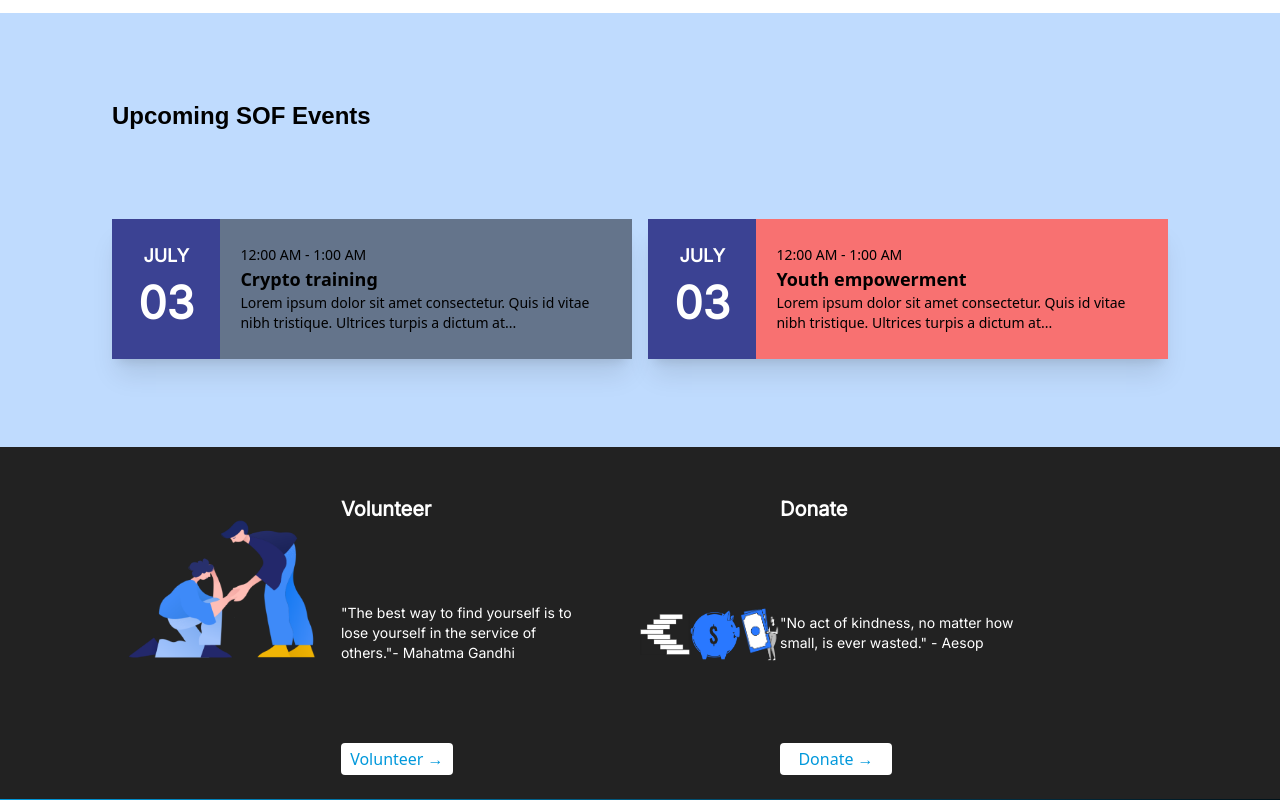
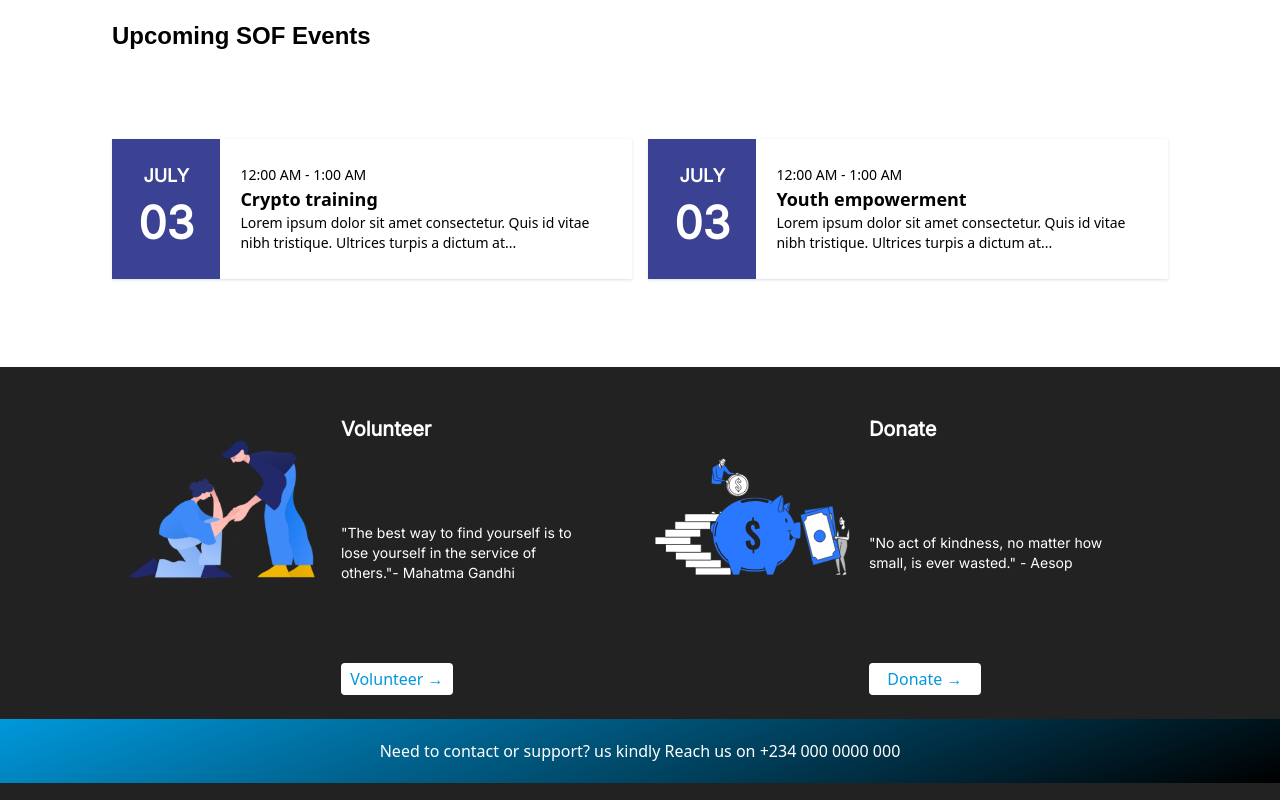
Before and after one commit to JusticeOpara/sylvester-osunji-foundation, a React (Vite) app: page / in a window 1280 px wide. Shown: the part 3620-4420 px from the top of the page. Built offline with nearby package versions, Linux system fonts and the light colour scheme.

Commit message:
updated prod

```diff
--- a/src/App.tsx
+++ b/src/App.tsx
@@ -1,9 +1,7 @@
 import Navbar from './components/Navbar';
-import { Route, Routes, BrowserRouter } from 'react-router-dom';
+import { BrowserRouter } from 'react-router-dom';
 import Footer from './components/Footer';
-import Home from './pages/Home';
-import About from './pages/About';
-import Project from './pages/Project';
+import AnimatedRoutes from './pages/AnimatedRoutes';
 
 const App = () => {
 
@@ -11,14 +9,8 @@ const App = () => {
     <BrowserRouter>
       <Navbar />
 
-      <Routes>
+      <AnimatedRoutes />
 
-        <Route path="/" element={<Home />} />
-
-        <Route path="/about" element={<About />} />
-        <Route path="/project" element={<Project />} />
-
-      </Routes>
       <Footer />
 
     </BrowserRouter>
--- a/src/components/Carsousel.tsx
+++ b/src/components/Carsousel.tsx
@@ -23,7 +23,7 @@ const Carsousel = () => {
     const CarouselCard: React.FC<CarouselProps> = ({ image, text }) => {
 
         return (
-            <div className="w-[767.2px] h-[345.8px] max-md:w-full  max-md:h-[150px] bg-[#018ecc] opac9ity-80 border-[#018ECC] border-[3px] flex gap-6 items-center shadow-2xl rounded-lg p-8 max-md:p-4">
+            <div className="w-[767.2px] h-[345.8px] max-md:w-full  max-md:h-[150px] bg-[#018ecc] border-[#018ECC] border-[3px] flex gap-6 items-center hover:shadow-2xl shadow rounded-lg p-8 max-md:p-4">
 
                 {image}
 
@@ -47,7 +47,7 @@ const Carsousel = () => {
 
     return (
         <>
-            <div className="w-full h-[100vh] flex flex-col justify-evenly items-center bg-white max-md:h-[50vh] max-md:px-4">
+            <div className="w-full h-[90vh] flex flex-col justify-evenly items-center bg-white max-md:h-[50vh] max-md:px-4">
 
                 <h1 className="font-bold text-4xl text-center max-md:text-xl">Stories</h1>
 
@@ -58,7 +58,7 @@ const Carsousel = () => {
                         slidesPerView={isMobile ? 1 : 1.6}
                         pagination={{ clickable: true }}
                         autoplay={{ delay: 2500, disableOnInteraction: false }}
-                        className=" swiper_container">
+                        className="swiper_container">
 
                         <SwiperSlide>
 
--- a/src/components/Footer.tsx
+++ b/src/components/Footer.tsx
@@ -4,43 +4,37 @@ import help from "../assets/images/Help.png"
 import footerLogo from "../assets/images/footer-logo.png"
 import facebook from "../assets/images/media2.png"
 import twitter from "../assets/images/media.png"
-import piggy from "../assets/images/piggy-bank.png"
-import stairs from "../assets/images/Stairs.svg"
-import cash from "../assets/images/cash.png"
+import donate from "../assets/images/bro.svg"
 
 const Footer: React.FC = () => {
   return (
-    <div className='w-full h-[50vh] bg-[#222] text-white py-12 '>
+    <div className='w-full h-[50vh] max-md:h-[90vh] bg-[#222] text-white py-12 max-nmd:hidden '>
 
-
-      <div className='flex flex-row w-full h-full px-28 pb-6 max-md:px-4 max-md:flex-col'>
-        <div className='flex flex-row w-full h-full'>
+      <div className='flex flex-row w-full h-full px-28 pb-6 max-md:px-4 max-md:flex-col max-md:gap-4'>
+        <div className='flex flex-row w-full h-full max-md:items-center'>
 
           <img src={help} className="w-[228.9px] h-[152.6px] mt-5" />
 
-          <div className='flex flex-col h-full justify-between'>
+          <div className='flex flex-col h-full justify-between max-md:justify-evenly'>
             <h1 className='font-bold text-xl font-inter '>Volunteer</h1>
 
-            <p className='w-[232.4px] font-inter text-sm max-md:text-[2px]'>"The best way to find yourself is to lose yourself in the service of others."- Mahatma Gandhi</p>
+            <p className='w-[232.4px] font-inter text-sm max-md:w-full'>"The best way to find yourself is to lose yourself in the service of others."- Mahatma Gandhi</p>
 
-            <button className="bg-white  text-[#0098DB]  font-normal py-1 w-28 rounded ">
+            <button className="bg-white text-[#0098DB] font-normal py-1 w-28 rounded ">
               Volunteer →
             </button>
           </div>
         </div>
 
-        <div className='flex flex-row  w-full'>
-          <div className='flex items-center'>
-            <img src={stairs} className="w-[50px] " />
-            <img src={piggy} className="w-[50px] h-[50px]" />
-            <img src={cash} className='w-[40px]' />
-          </div>
+        <div className='flex flex-row  w-full h-full max-md:items-center'>
 
-          <div className='flex flex-col h-full justify-between'>
+            <img src={donate} className="w-[228.9px] h-[152.6px] mt-5" />
+
+          <div className='flex flex-col h-full justify-between max-md:justify-evenly'>
 
             <h1 className='font-bold text-xl font-inter'>Donate</h1>
 
-            <p className='w-[252.4px] font-inter text-sm'>"No act of kindness, no matter how small, is ever wasted." - Aesop</p>
+            <p className='w-[252.4px] font-inter text-sm max-md:w-full'>"No act of kindness, no matter how small, is ever wasted." - Aesop</p>
 
 
             <button className="bg-white text-[#0098DB] font-normal py-1 w-28 rounded ">
--- a/src/components/Navbar.tsx
+++ b/src/components/Navbar.tsx
@@ -42,8 +42,8 @@ const Navbar: React.FC = () => {
 
             <div className='flex w-full justify-between px-28  max-md:px-10'>
                 <div className='flex items-center gap-2 '>
-                    <img src={NavLogo} className='w-[40px] h-[40px] rounded-2xl' />
-                    <p className='text-[18px] leading-normal font-bold text-[#111] font-inter max-md:text-[8px] '>Sylvester Osunji Foundation(SDF)</p>
+                    <img src={NavLogo} className='w-[40px] h-auto rounded-2xl' />
+                    <p className='text-[18px] leading-normal font-bold text-[#111] font-inter max-md:text-[10px] '>Sylvester Osunji Foundation(SDF)</p>
                 </div>
 
 
--- /dev/null
+++ b/src/pages/AnimatedRoutes.tsx
@@ -0,0 +1,31 @@
+import React from 'react'
+import { Routes, Route, useLocation } from 'react-router-dom';
+import Home from './Home';
+import Project from './Project';
+import About from './About';
+import { AnimatePresence } from 'framer-motion';
+
+const AnimatedRoutes: React.FC = () => {
+
+    const location = useLocation()
+    console.log(location, "--location")
+
+    return (
+
+        <AnimatePresence>
+
+            <Routes location={location} key={location.pathname}>
+
+                <Route path="/" element={<Home />} />
+
+                <Route path="/about" element={<About />} />
+
+                <Route path="/project" element={<Project />} />
+
+            </Routes>
+
+        </AnimatePresence>
+
+    )
+}
+export default AnimatedRoutes
--- a/src/pages/Home.tsx
+++ b/src/pages/Home.tsx
@@ -9,7 +9,7 @@ import 'swiper/css/navigation';
 import 'swiper/css/pagination';
 import 'swiper/css/effect-coverflow';
 import Carsousel from "../components/Carsousel"
-
+import { motion } from "framer-motion"
 
 
 const Home = () => {
@@ -17,7 +17,11 @@ const Home = () => {
 
     return (
 
-        <div>
+        <motion.div
+            initial={{ opacity: 0 }}
+            animate={{ opacity: 1 }}
+            exit={{ opacity: 0 }}
+        >
             <div className="flex flex-col justify-center h-[100vh] max-md:h-[60vh] w-full items-center bg-hero-pattern bg-no-repeat bg-cover relative overflow-hidden gap-[20px] opacity-90">
 
                 <div className="w-[50%] max-md:w-[80%] flex-col justify-center">
@@ -31,7 +35,7 @@ const Home = () => {
 
             </div>
 
-            <div className="w-full h-[80px] flex text-white gap-2 max-md:flex-col max-md:h-[36vh] bg-white">
+            <div className="w-full h-[80px] flex text-white gap-2 max-md:flex-col max-md:h-[40vh] bg-white">
 
                 <div className="bg-[#3B4293] h-full w-[634px] flex items-center justify-center gap-5 max-md:w-full">
                     <img src={volunteering} className="w-[48px] h-auto " />
@@ -97,15 +101,16 @@ const Home = () => {
             </div>
 
 
-            <div className="w-full h-[120vh] max-md:h-[24vh] bg-[#F2EFEF] max-md:bg-[#3B4293] flex flex-col items-center justify-evenly max-md:justify-between">
+            <div className="w-full h-[120vh] max-md:h-[50vh] bg-[#F2EFEF] max-md:bg-[#3B4293] flex flex-col items-center justify-evenly  p-0">
 
                 <h1 className="font-bold text-3xl max-md:text-xl font-openSan max-md:text-white max-md:pt-4">Founder's Note</h1>
 
-                <div className="flex flex-row max-md:flex-col ">
+                <div className="flex flex-row max-md:flex-col max-md:items-center ">
 
                     <img src={sylvester} className="w-[410.9px] h-[427.7px] bg-slate-400 rounded max-md:hidden" />
 
                     <div className="w-[597.5px] h-[427px] max-md:h-full  bg-[#3B4293] flex flex-col justify-center items-center max-md:w-full ">
+
                         <div className="h-full w-full flex flex-col justify-center items-center ">
                             <p className="text-base w-[389.2px] text-[#fff] flex items-start max-md:px-4">
                                 “Lorem ipsum dolor sit amet consectetur. Elit sit consequat sollicitudin eget faucibus facilisis et eu aenean.
@@ -114,7 +119,7 @@ const Home = () => {
                         </div>
 
 
-                        <div className="flex flex-col justify-center items-center h-[76.3px] max-md:h-full w-full bg-[#000000] text-white">
+                        <div className="flex flex-col justify-center items-center h-[76.3px] w-full bg-[#000000] text-white">
                             <p className="text-center font-semibold font-openSan text-base">Slyvester Osunji</p>
 
                             <p className="text-sm font-normal">Founder SOF</p>
@@ -127,13 +132,13 @@ const Home = () => {
             </div>
 
 
-            <Carsousel/>
+            <Carsousel />
 
-            <div className="w-full h-[434px] max-md:h-full bg-whrite px-28 max-md:px-4 max-md:py-4 flex flex-col justify-evenly bg-blue-200 ">
+            <div className="w-full h-[434px] max-md:h-full max-md:gap-4 bg-whrite px-28 max-md:px-4 max-md:py-4 flex flex-col justify-evenly  ">
                 <p className="font-bold text-2xl font-openSan max-md:text-lg">Upcoming SOF Events</p>
 
                 <div className="flex gap-4 text-black max-md:flex-col max-md:w-full">
-                    <div className="w-[546px] h-[140px] shadow-xl flex max-md:w-full bg-slate-500 max-md:h-[100px]">
+                    <div className="w-[546px] h-[140px] hover:shadow-xl shadow flex max-md:w-full max-md:h-[100px]">
                         <div className="w-[140px] h-[140px] max-md:h-[100px] font-inter bg-[#3B4293] flex flex-col justify-center items-center text-white">
 
                             <p className="font-bold text-lg">JULY</p>
@@ -142,22 +147,22 @@ const Home = () => {
 
                         <div className="w-full h-full flex flex-col justify-center px-5">
                             <p className="text-sm">12:00 AM - 1:00 AM</p>
-                            <p className="font-bold text-lg">Crypto training</p>
+                            <p className="font-bold text-lg max-md:text-base">Crypto training</p>
                             <p className="text-sm max-md:text-xs ">Lorem ipsum dolor sit amet consectetur. Quis id vitae nibh tristique. Ultrices turpis a dictum at...</p>
                         </div>
                     </div>
 
 
-                    <div className="w-[546px] h-[140px] shadow-xl flex max-md:w-full bg-red-400 max-md:h-[100px]">
+                    <div className="w-[546px] h-[140px] hover:shadow-xl shadow flex max-md:w-full max-md:h-[100px]">
                         <div className="w-[140px] h-[140px] font-inter bg-[#3B4293] flex flex-col justify-center items-center max-md:h-[100px] text-white">
 
                             <p className="font-bold text-lg">JULY</p>
-                            <p className="font-bold text-[44.8px] ">03</p>
+                            <p className="font-bold text-[44.8px]">03</p>
                         </div>
 
                         <div className="w-full h-full flex flex-col justify-center px-5 max-md:h-[100px]">
                             <p className="text-sm">12:00 AM - 1:00 AM</p>
-                            <p className="font-bold text-lg">Youth empowerment</p>
+                            <p className="font-bold text-lg max-md:text-base">Youth empowerment</p>
                             <p className="text-sm max-md:text-xs">Lorem ipsum dolor sit amet consectetur. Quis id vitae nibh tristique. Ultrices turpis a dictum at...</p>
                         </div>
                     </div>
@@ -169,7 +174,7 @@ const Home = () => {
 
 
 
-        </div>
+        </motion.div>
     )
 }
 
```
Also changed, not shown: src/pages/About.tsx (+10 -6 lines), src/pages/Project.tsx (+11 -5 lines), src/assets/images/Stairs.svg (deleted), src/assets/images/piggy-bank.png (deleted).
